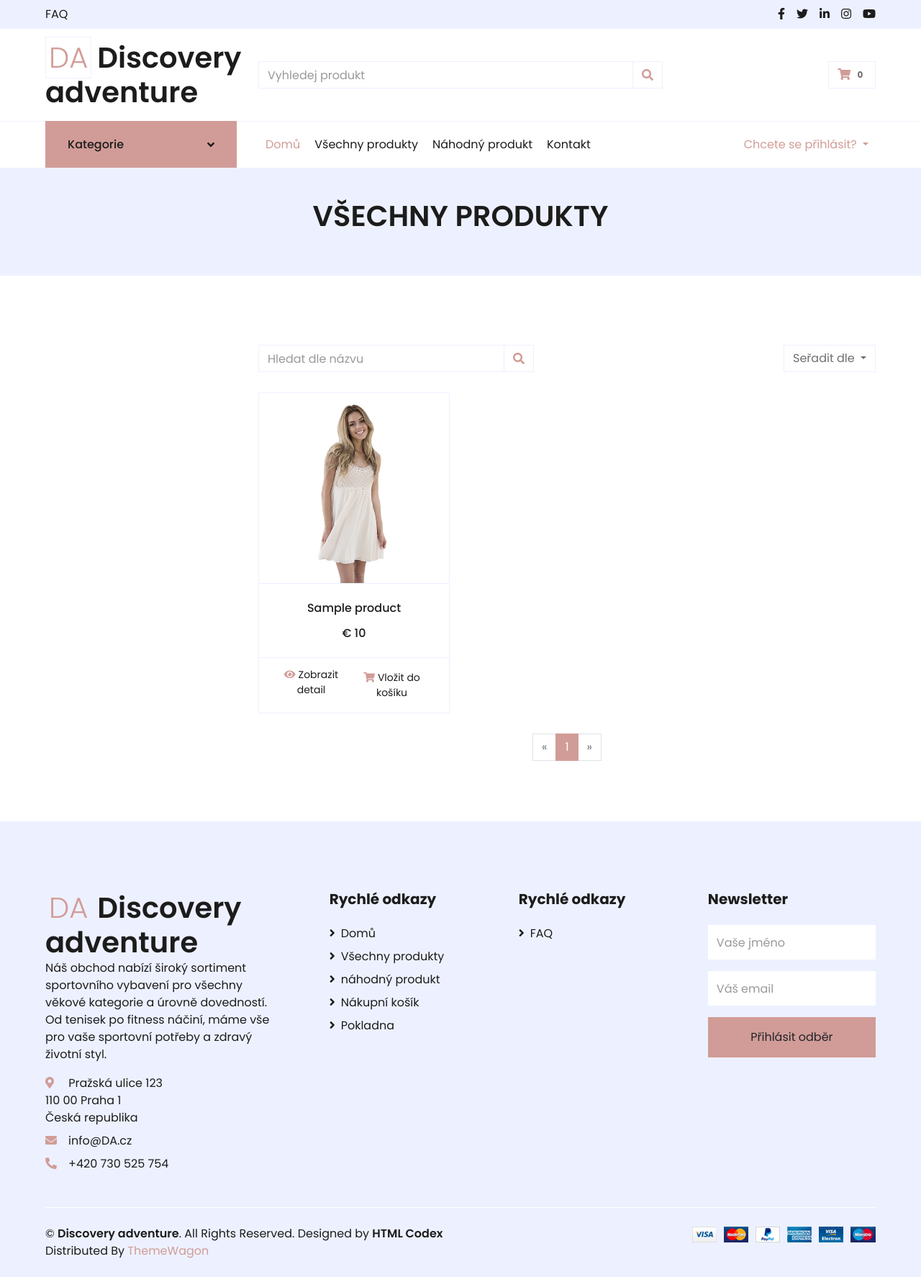
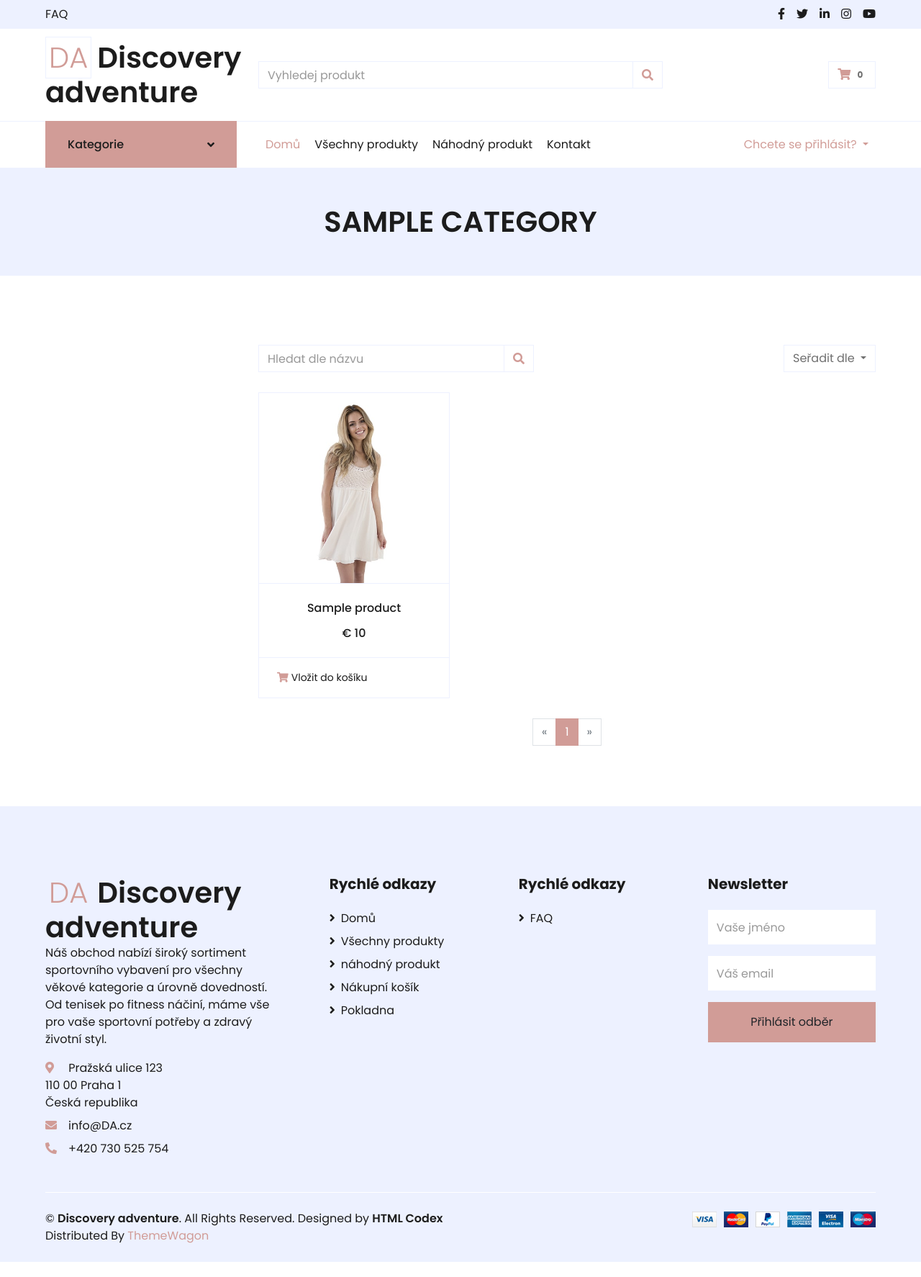
Before and after one commit to Determinathor/Discovery_adventure, a Django app: page /category/1/ in a window 1280 px wide. Shown: the whole page at 72% size. After the commit the page ends 1753 px from the top, so only its background shows below. Run offline with Django 4.2, Linux system fonts and the light colour scheme; tables that the repository leaves empty hold one stand-in row (values such as "Sample post"); some libraries are stand-ins or nearby versions.

Commit message:
3.2.x. Oprava prokliků na produkt ze všech šablon Oprava zobrazování kategorie

```diff
--- a/viewer/templates/base.html
+++ b/viewer/templates/base.html
@@ -93,7 +93,14 @@
     <!-- Page Header Start -->
     <div class="container-fluid bg-secondary mb-5">
         <div class="d-flex flex-column align-items-center justify-content-center" style="min-height: 150px">
-            <h1 class="font-weight-semi-bold text-uppercase mb-3">{{ current_template }}</h1>
+             <h1 class="font-weight-semi-bold text-uppercase mb-3">
+                {% if current_template %}
+                    {{ current_template }}
+                {% endif %}
+            </h1>
+            {% if category %}
+                <h1 class="font-weight-semi-bold text-uppercase mb-3">{{ category.name }}</h1>
+            {% endif %}
         </div>
     </div>
     <!-- Page Header End -->
--- a/viewer/templates/products_by_category.html
+++ b/viewer/templates/products_by_category.html
@@ -42,7 +42,9 @@
                     <div class="col-lg-4 col-md-6 col-sm-12 pb-1">
                         <div class="card product-item border-0 mb-4">
                             <div class="card-header product-img position-relative overflow-hidden bg-transparent border p-0">
-                                <img class="img-fluid w-100" src="{% static 'img/product-1.jpg' %}" alt="">
+                                <a href="{% url 'detail' product.id %}" class="text-decoration-none">
+                                    <img class="img-fluid w-100" src="{% static 'img/product-1.jpg' %}" alt="">
+                                </a>
                             </div>
                             <div class="card-body border-left border-right text-center p-0 pt-4 pb-3">
                                 <h6 class="text-truncate mb-3">{{ product.title }}</h6>
@@ -51,7 +53,6 @@
                                 </div>
                             </div>
                             <div class="card-footer d-flex justify-content-between bg-light border">
-                                <a href="{{ product.id }}" class="btn btn-sm text-dark p-0"><i class="fas fa-eye text-primary mr-1"></i>Zobrazit detail</a>
                                 <a href="" class="btn btn-sm text-dark p-1"><i class="fas fa-shopping-cart text-primary mr-1"></i>Vložit do košíku</a>
                                 {% if perms.accounts.change_product %}
                                 <a href="{% url 'product_create' product.id %}" class="btn btn-sm text-uppercase text-danger p-0"><i class="fas fa-edit text-primary mr-1"></i>Upravit produkt</a>
--- a/viewer/templates/shop.html
+++ b/viewer/templates/shop.html
@@ -47,7 +47,9 @@
                     <div class="col-lg-4 col-md-6 col-sm-12 pb-1">
                         <div class="card product-item border-0 mb-4">
                             <div class="card-header product-img position-relative overflow-hidden bg-transparent border p-0">
-                                <img class="img-fluid w-100" src="{% static 'img/product-1.jpg' %}" alt="">
+                                <a href="{% url 'detail' object.id %}" class="text-decoration-none">
+                                    <img class="img-fluid w-100" src="{% static 'img/product-1.jpg' %}" alt="">
+                                </a>
                             </div>
                             <div class="card-body border-left border-right text-center p-0 pt-4 pb-3">
                                 <h6 class="text-truncate mb-3">{{ object.title }}</h6>
@@ -56,7 +58,6 @@
                                 </div>
                             </div>
                             <div class="card-footer d-flex justify-content-between bg-light border">
-                                <a href="{{ object.id }}" class="btn btn-sm text-dark p-0"><i class="fas fa-eye text-primary mr-1"></i>Zobrazit detail</a>
                                 <a href="" class="btn btn-sm text-dark p-1"><i class="fas fa-shopping-cart text-primary mr-1"></i>Vložit do košíku</a>
                                 {% if perms.accounts.change_product %}
                                 <a href="{% url 'product_create' object.id %}" class="btn btn-sm text-uppercase text-danger p-0"><i class="fas fa-edit text-primary mr-1"></i>Upravit produkt</a>
--- a/viewer/views.py
+++ b/viewer/views.py
@@ -72,7 +72,6 @@ class CategoryTemplateView(TemplateView): # chceme vypsat produkty v dané kateg
             category.product_count = Product.objects.filter(categories=category).count()
         context['categories'] = categories
         context['page_obj'] = page_obj
-        context['current_template'] = "Všechny produkty"
         return context
 
 
```
